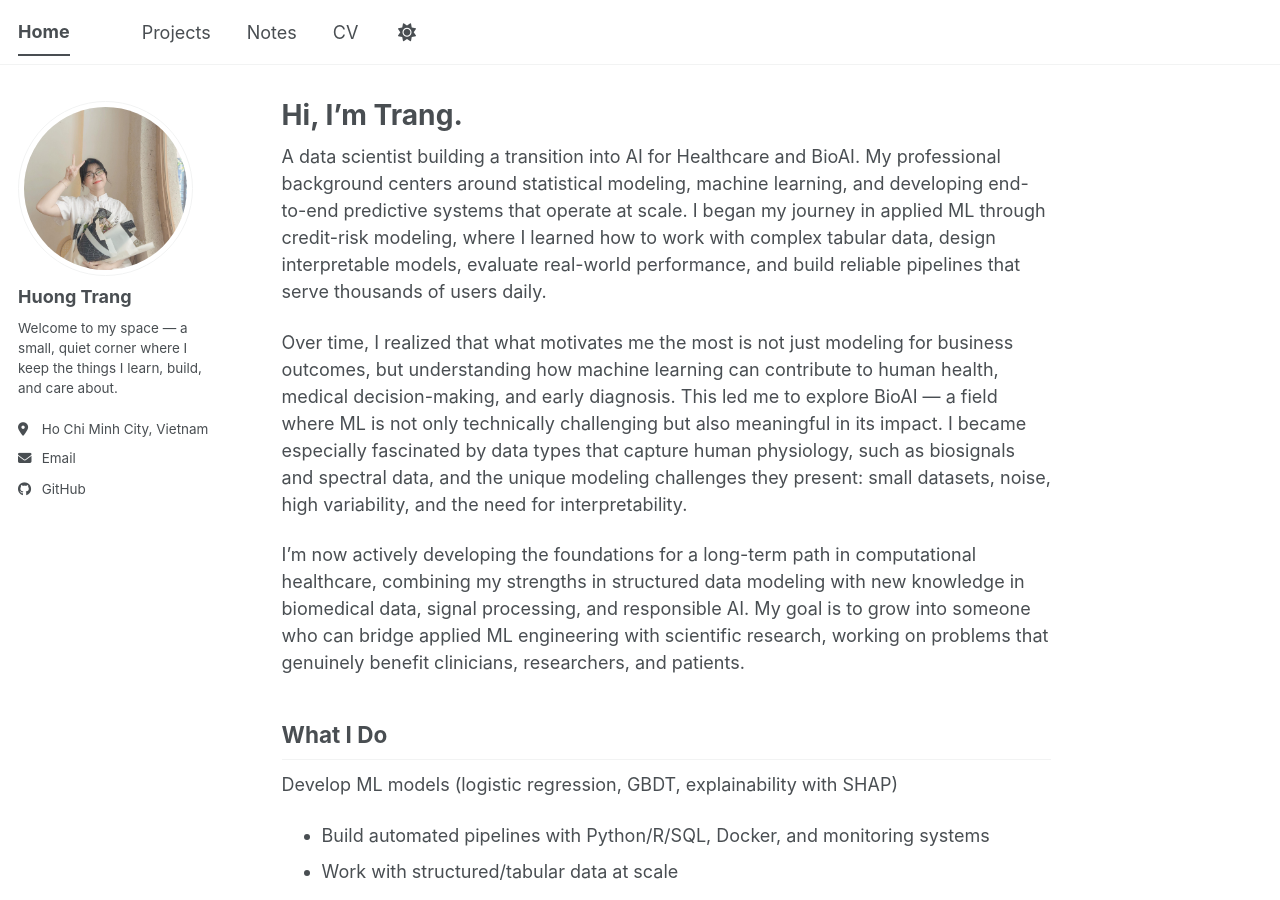
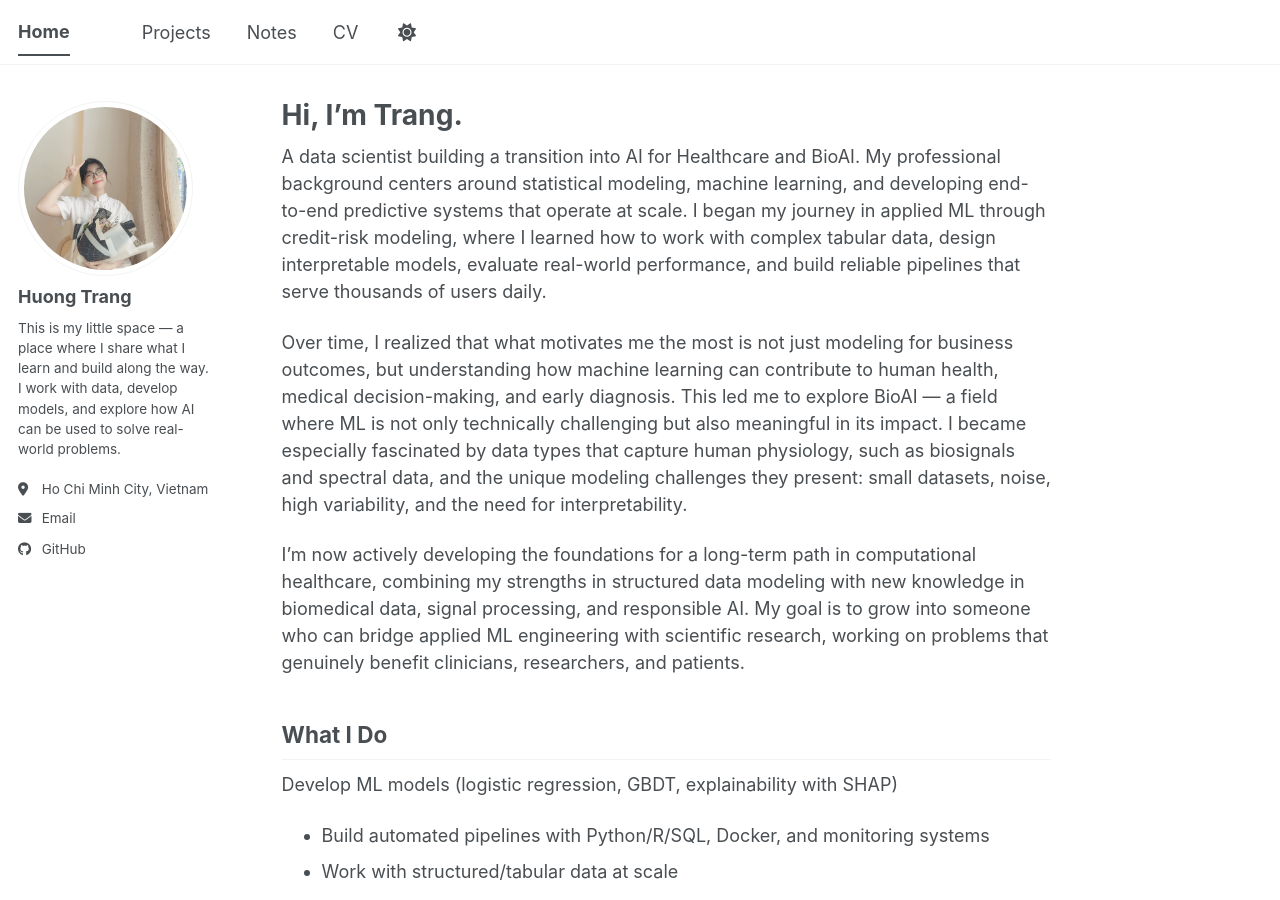
Before and after one commit to HuongTrangDo/huongtrangdo.github.io, a Jekyll site: the page built from _pages/about.md, in a window 1280 px wide and 900 px high. Built offline with Jekyll 4.4.1, drawn with Linux system fonts in a browser that asks for light colours; a script bundle is joined from its source files by our own code; library files that are not in the unit come from our copies.

Commit message:
Update _config.yml

```diff
--- a/_config.yml
+++ b/_config.yml
@@ -26,7 +26,7 @@ author:
   avatar           : "profile.jpg"
   name             : "Huong Trang"
   # pronouns         : "She/her"
-  bio              : "Welcome to my space — a small, quiet corner where I keep the things I learn, build, and care about."
+  bio              : "This is my little space — a place where I share what I learn and build along the way. I work with data, develop models, and explore how AI can be used to solve real-world problems."
   location         : "Ho Chi Minh City, Vietnam"
   employer         : #"University"
   uri              : # URL
```
